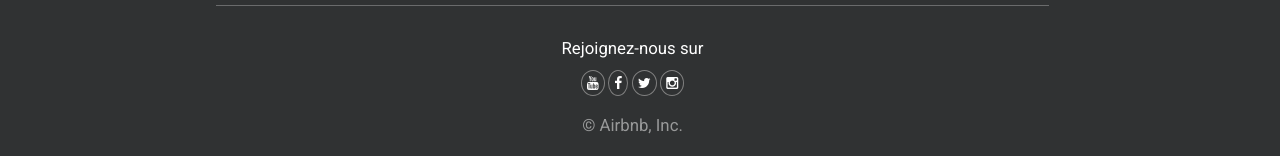
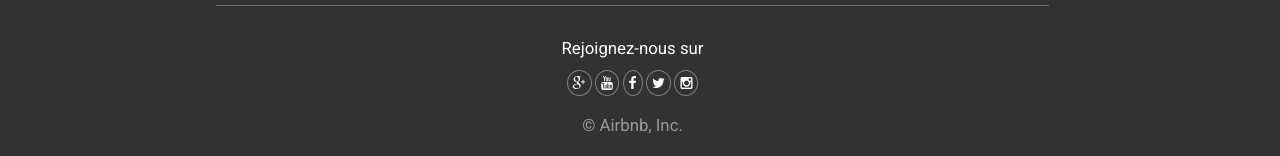
Before and after one commit to damiendiep/airbnb, a plain HTML site: page index.html in a window 1280 px wide. Shown: the part 1834-1990 px from the top of the page. Drawn offline with nearby package versions, Linux system fonts and the light colour scheme.

Commit message:
errors fixed

```diff
--- a/index.html
+++ b/index.html
@@ -155,7 +155,7 @@
 			<div class="row">
 			<div id="copyright" class="col-md-12">
 					<h1>Rejoignez-nous sur</h1>
-
+		<a href="#"><i class="fa fa-google-plus"></i></a>
 		<a href="#"><i class="fa fa-youtube"></i></a>
 		<a href="#"><i class="fa fa-facebook"></i></a>
 		<a href="#"><i class="fa fa-twitter"></i></a>
```
